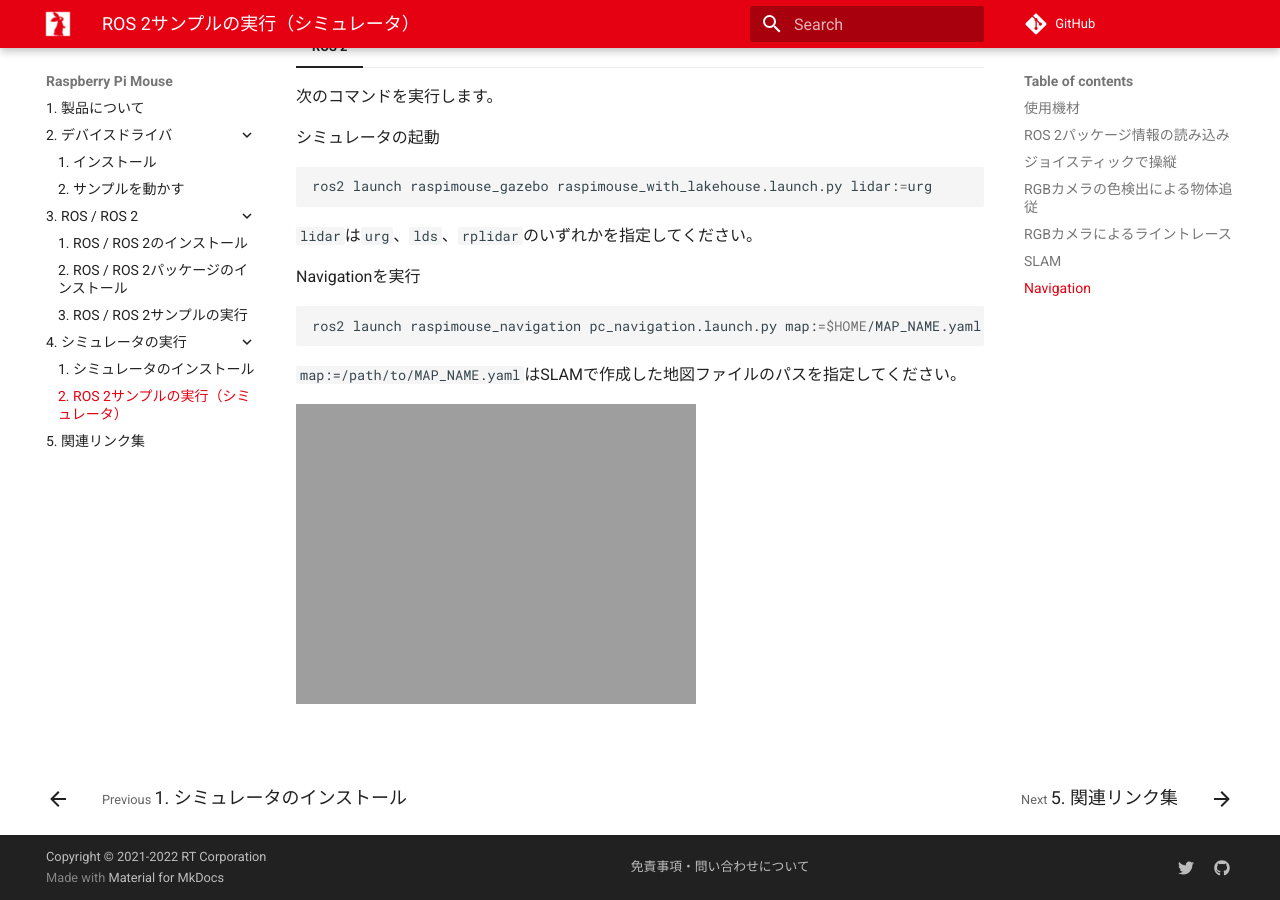
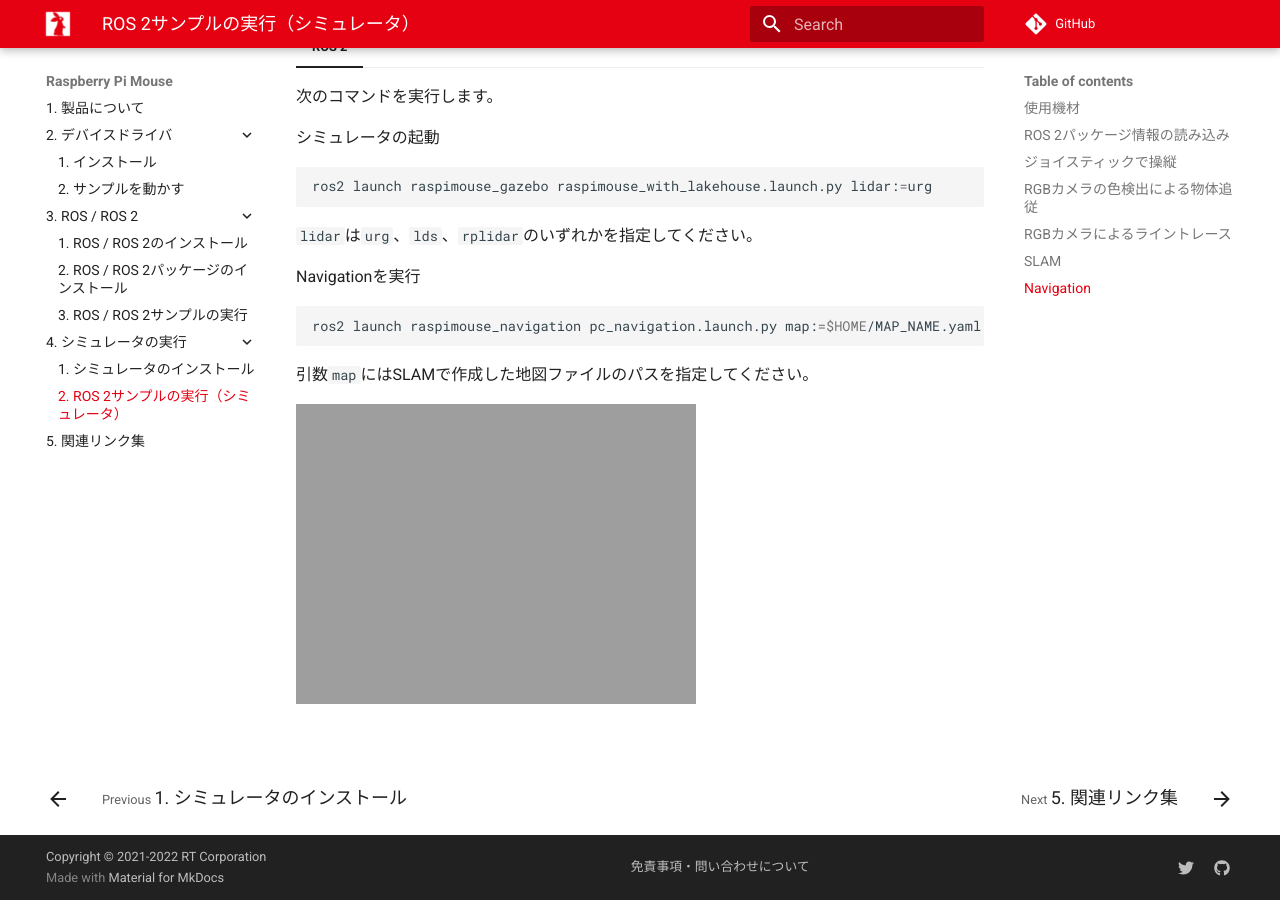
Before and after one commit to rt-net/tutorials, an MkDocs documentation site: the page built from docs/raspimouse/simulator/samples.md, in a window 1280 px wide and 900 px high, scrolled down 4645 px. Built offline with MkDocs 1.6.1 and Material for MkDocs 9.7.7, drawn with Linux system fonts in a browser that asks for light colours; comment, search, counter and statistics services are not loaded.

Commit message:
map引数についての説明を修正

````diff
--- a/docs/raspimouse/simulator/samples.md
+++ b/docs/raspimouse/simulator/samples.md
@@ -159,6 +159,6 @@
     ros2 launch raspimouse_navigation pc_navigation.launch.py map:=$HOME/MAP_NAME.yaml
     ```
 
-    `map:=/path/to/MAP_NAME.yaml`はSLAMで作成した地図ファイルのパスを指定してください。
+    引数`map`にはSLAMで作成した地図ファイルのパスを指定してください。
 
     ![](https://rt-net.github.io/images/raspberry-pi-mouse/raspimouse_sim_navigation_short.gif)
````
